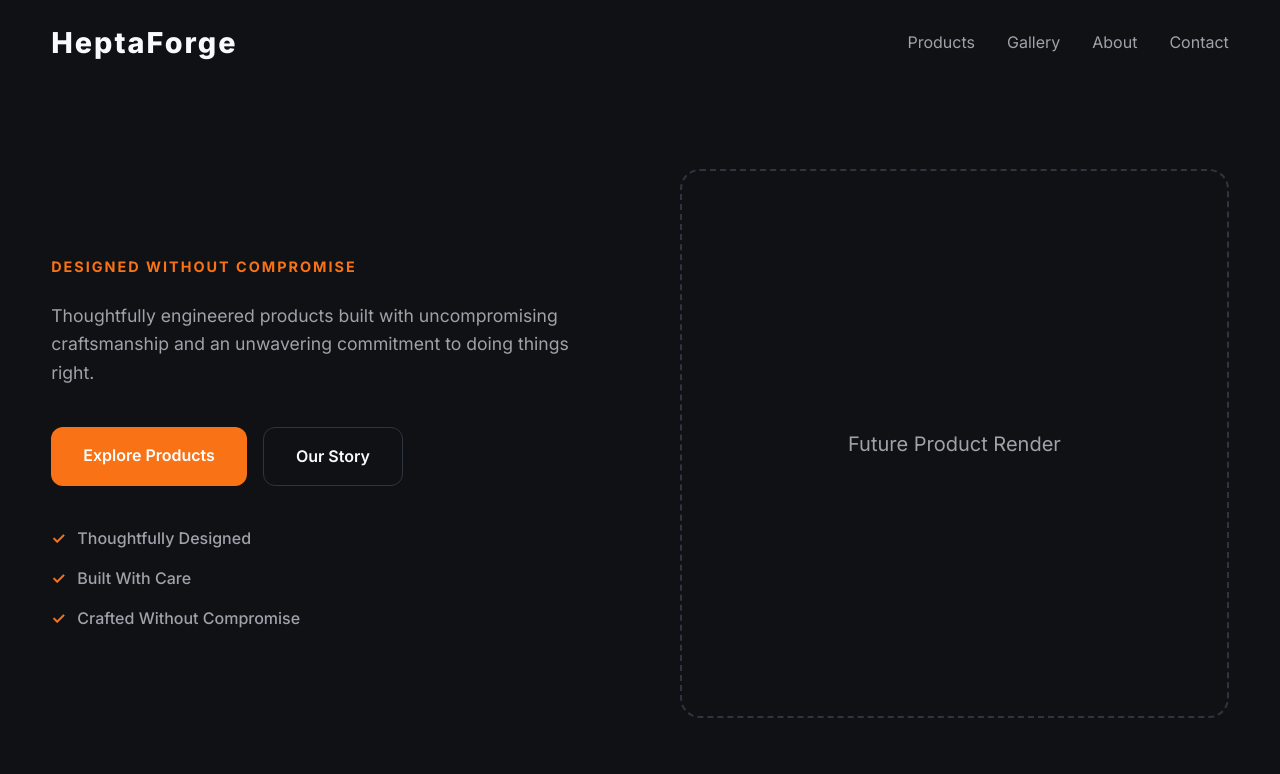
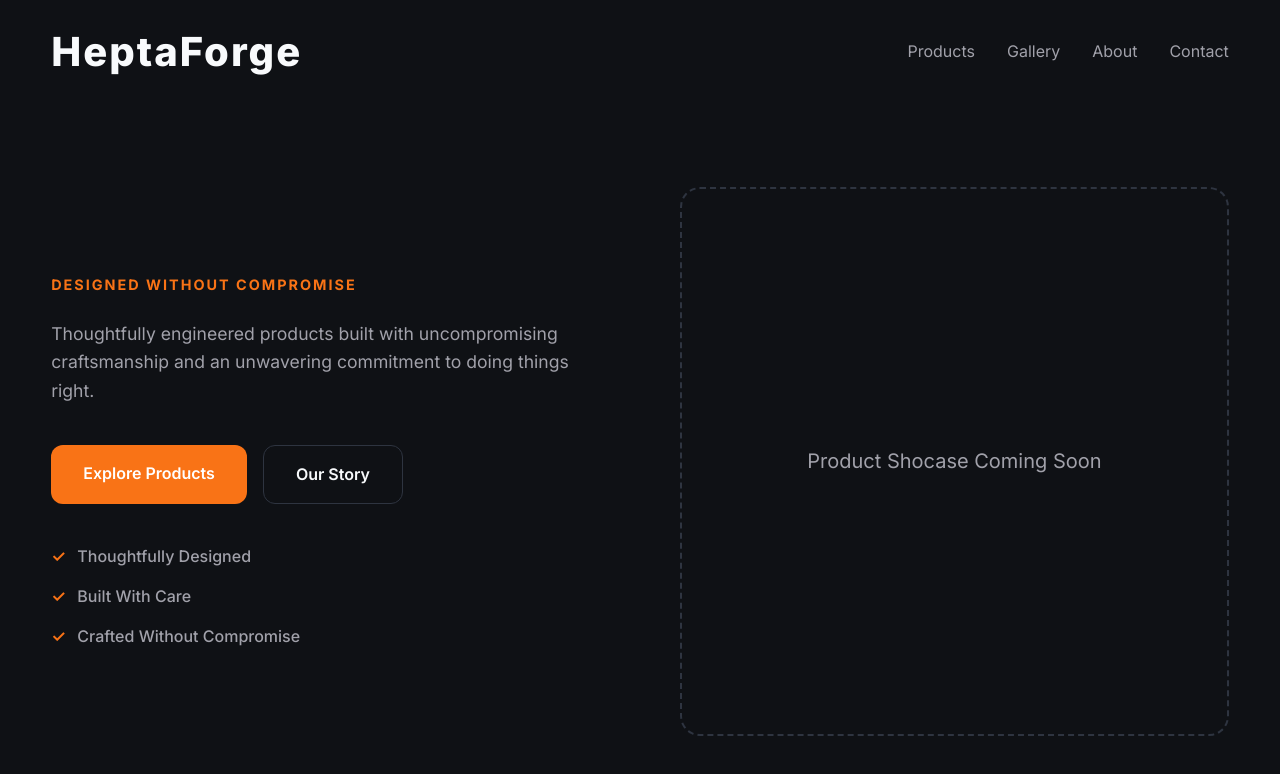
Before and after one commit to heptaforge/heptaforge, a plain HTML site: page index.html in a window 1280 px wide. Drawn offline with Linux system fonts and the light colour scheme.

Commit message:
Revised Logo Size

```diff
--- a/css/styles.css
+++ b/css/styles.css
@@ -103,7 +103,7 @@ button {
 
 .logo {
 
-    font-size: 1.8rem;
+    font-size: 2.5rem;
 
     font-weight: 800;
 
--- a/index.html
+++ b/index.html
@@ -112,7 +112,7 @@
 
         <div class="placeholder-box">
 
-            Future Product Render
+            Product Shocase Coming Soon
 
         </div>
 
```
